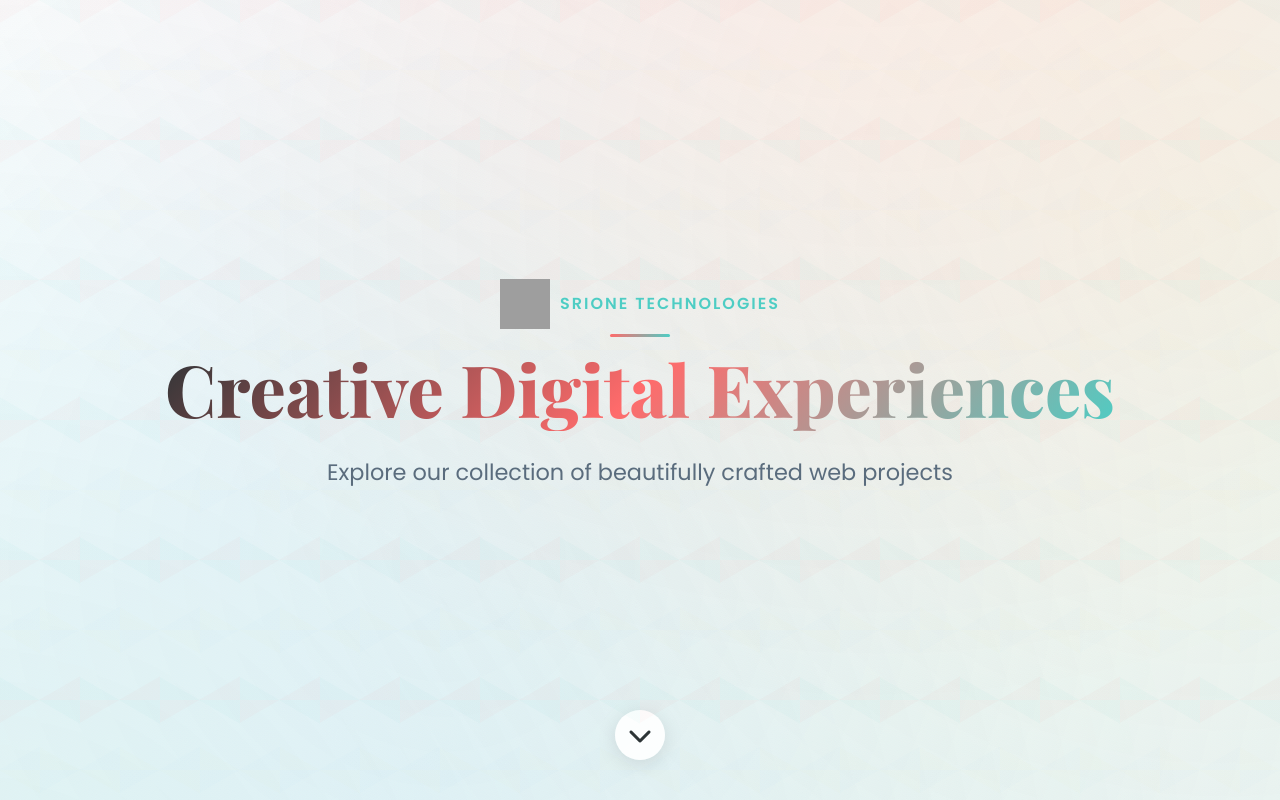
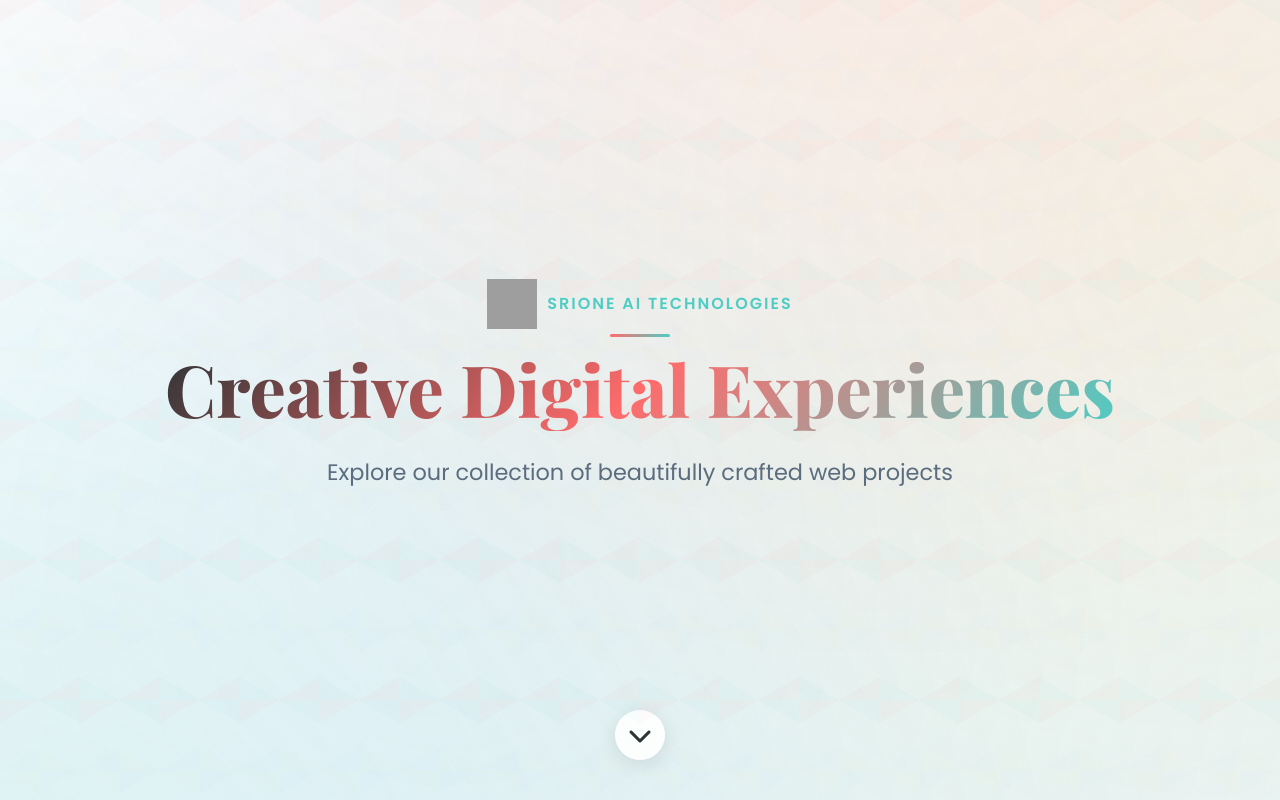
Before and after one commit to dhanraj-hasure/new-web-apps, a plain HTML site: page index.html in a window 1280 px wide. Shown: the top 800 px of the page. Drawn offline with nearby package versions, Linux system fonts and the light colour scheme; grey boxes are pictures that could not be loaded.

Commit message:
Update index.html

```diff
--- a/index.html
+++ b/index.html
@@ -475,7 +475,7 @@
 	<section class="hero">
 		<div class="hero-content">
 			<div class="hero-brand"> <img src="https://srione-technologies.netlify.app/assets/img/srione-logo.png"
-					height="50" width="50" alt="Hello"> SriOne
+					height="50" width="50" alt="Hello"> SriOne AI
 				Technologies</div>
 			<h1>Creative Digital Experiences</h1>
 			<p>Explore our collection of beautifully crafted web projects</p>
```
